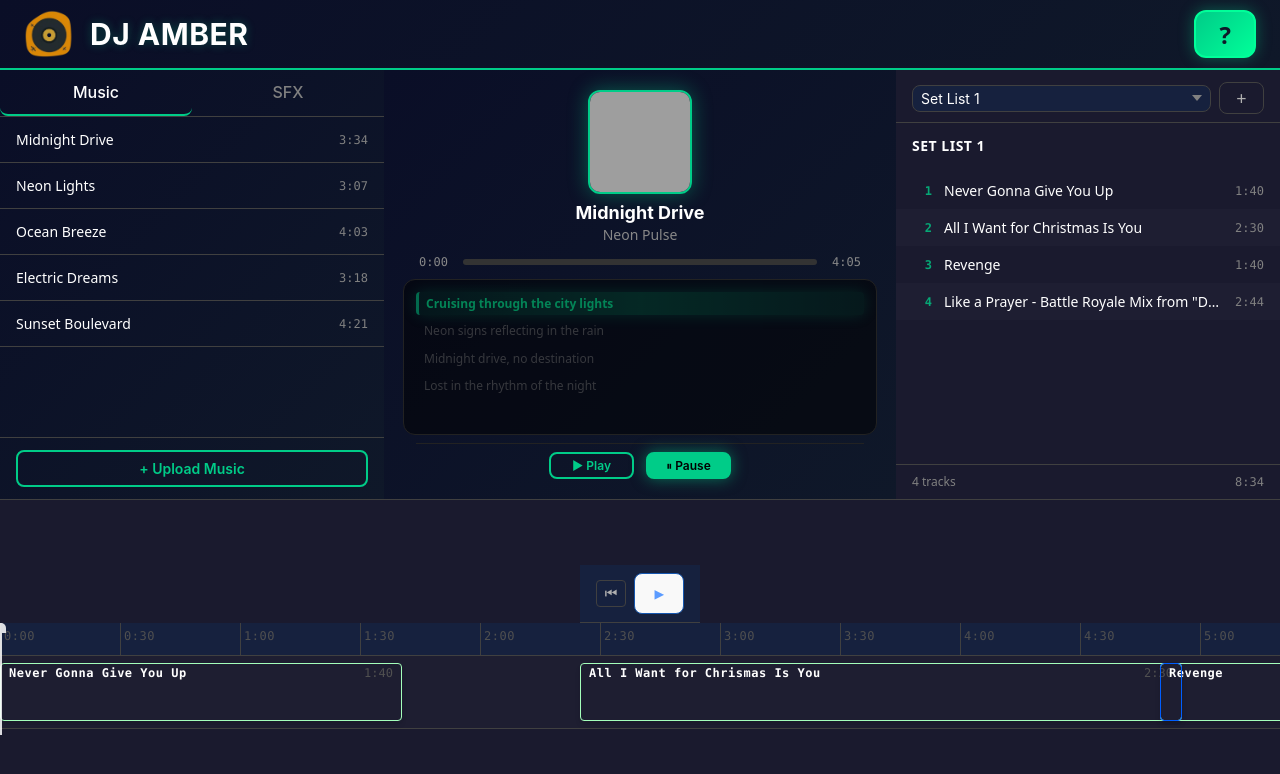
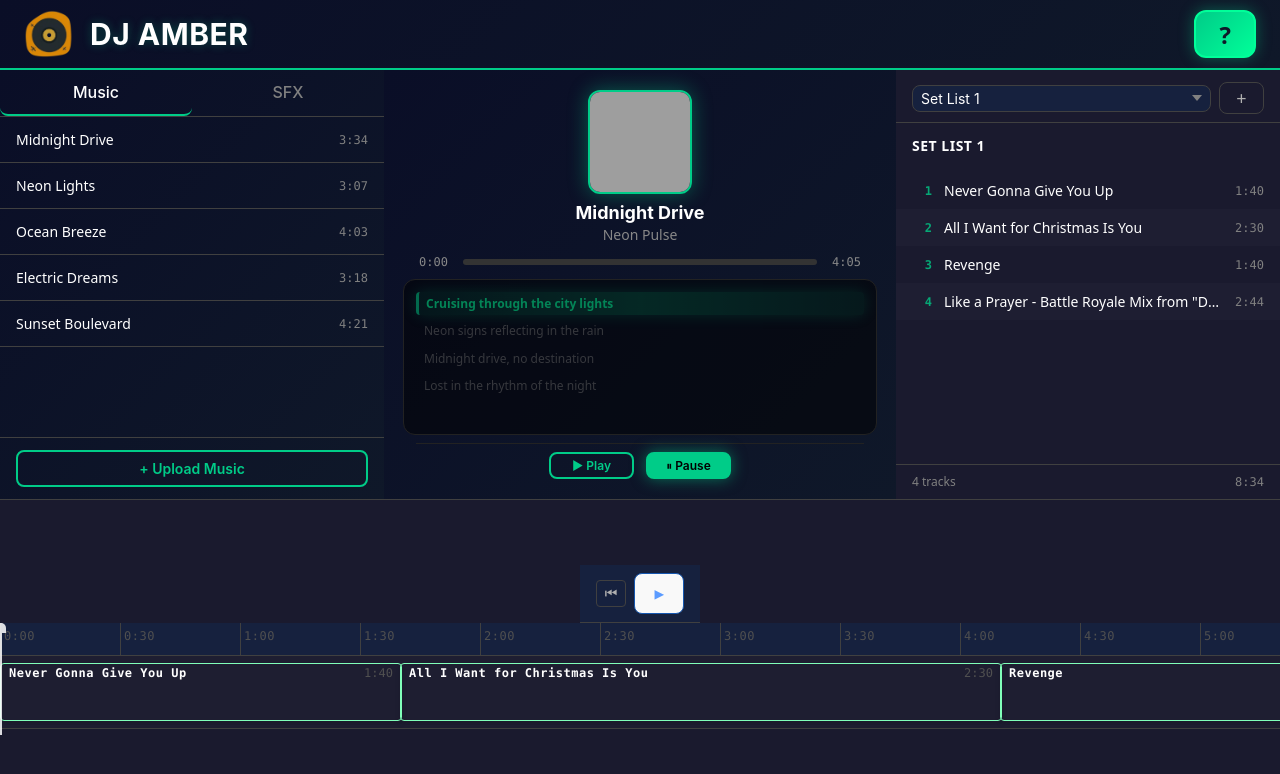
Before and after one commit to hashmapenjoyer/DJ-AMBER, a React (Vite) app: page / in a window 1280 px wide. Shown: the top 774 px of the page. Built offline with nearby package versions, Linux system fonts and the light colour scheme; grey boxes are pictures that could not be loaded.

Commit message:
First draft of timeline/engine integration

```diff
--- a/src/components/Timeline.tsx
+++ b/src/components/Timeline.tsx
@@ -1,133 +1,206 @@
 import { useState, useRef, useEffect, useCallback } from 'react';
 import '../styles/timeline.css';
 import { formatDuration } from '../../types/FormatDuration';
+import { useAudioEngine } from '../audio/UseAudioEngine';
 
-// Represents the data for the draggable audio blocks
-interface TimelineClip {
-  id: string;
-  name: string;
-  duration: number;
-  startTime: number;
-}
 
 // Constants
 const PX_PER_SEC = 4;
-const TOTAL_TIME = 900;
 const HEADER_HEIGHT = 32;
-const CLIP_HEIGHT = 32;
-const TIMELINE_WIDTH = TOTAL_TIME * PX_PER_SEC;
-const CANVAS_HEIGHT = HEADER_HEIGHT + CLIP_HEIGHT + 48;
+const CANVAS_HEIGHT = HEADER_HEIGHT + 32 + 48;
 
-const MOCK_CLIPS: TimelineClip[] = [
-  { id: '1', name: 'Never Gonna Give You Up', duration: 100, startTime: 0 },
-  { id: '2', name: 'All I Want for Chrismas Is You', duration: 150, startTime: 145 },
-  { id: '3', name: 'Revenge', duration: 100, startTime: 290 },
-];
+interface DragState {
+  entryId: string;
+  originalIndex: number;
+  grabOffsetPx: number;
+  currentLeftPx: number;
+}
 
 export default function Timeline() {
-  const [clips, setClips] = useState<TimelineClip[]>(MOCK_CLIPS);
-  const [playhead, setPlayhead] = useState(0);
-  const [isPlaying, setIsPlaying] = useState(false);
+  const { engine, transportState, timeline } = useAudioEngine();
 
   const scrollRef = useRef<HTMLDivElement>(null);
 
+  const totalTime = engine.getTotalDuration() || 900;
+  const TIMELINE_WIDTH = totalTime * PX_PER_SEC;
+
   // Timeline ticks
   const ticks: number[] = [];
-  for (let s = 0; s <= TOTAL_TIME; s += 30) ticks.push(s);
+  for (let s = 0; s <= totalTime; s += 30) ticks.push(s);
 
-  // "Playing"
-  const rafRef = useRef<number | null>(null);
-  const lastTsRef = useRef<number | null>(null);
+  // Playhead
+  const playheadRef = useRef<HTMLDivElement>(null);
 
+  // Code from Ben's docs
   useEffect(() => {
-    if (isPlaying) {
-      const tick = (ts: number) => {
-        if (lastTsRef.current !== null) {
-          const dt = (ts - lastTsRef.current) / 1000;
-          setPlayhead((p) => {
-            const next = p + dt;
-            if (next >= 900) {
-              setIsPlaying(false);
-              return 0;
-            } // TODO: THIS IS HARDCODED AND NEEDS TO BE FIXED
-            return next;
-          });
-        }
-        lastTsRef.current = ts;
-        rafRef.current = requestAnimationFrame(tick);
-      };
-      lastTsRef.current = null;
-      rafRef.current = requestAnimationFrame(tick);
+    if (transportState !== 'playing') return;
+    let rafId: number;
+    const tick = () => {
+      if (playheadRef.current) {
+        playheadRef.current.style.left = `${engine.getCurrentTime() * PX_PER_SEC}px`;
+      }
+      rafId = requestAnimationFrame(tick);
+    };
+    rafId = requestAnimationFrame(tick);
+    return () => cancelAnimationFrame(rafId);
+  }, [transportState, engine]);
+
+  // Playing / pausing
+  const handlePlayPause = useCallback(async () => {
+    if (transportState === 'playing') {
+      engine.pause();
     } else {
-      if (rafRef.current) cancelAnimationFrame(rafRef.current);
+      await engine.play();
     }
-    return () => {
-      if (rafRef.current) cancelAnimationFrame(rafRef.current);
-    };
-  }, [isPlaying]);
+  }, [transportState, engine]);
 
-  // Clip dragging
-  const dragState = useRef<{ clipId: string; offsetPx: number } | null>(null);
+  // Reset
+  const handleReturnToStart = useCallback(() => {
+    engine.seek(0);
+    if (playheadRef.current) playheadRef.current.style.left = '0px';
+  }, [engine]);
+
+
+  // dragOverride is React state so the clip re-renders while dragging.
+  const [dragOverride, setDragOverride] = useState<{ entryId: string; leftPx: number } | null>(
+    null,
+  );
+
+  // dragRef is a ref so mousemove/mouseup handlers always see current values
+  // without needing to be recreated on every render.
+  const dragRef = useRef<DragState | null>(null);
 
   const onClipMouseDown = useCallback(
-    (e: React.MouseEvent, clipId: string) => {
+    (e: React.MouseEvent, entryId: string) => {
       e.preventDefault();
       e.stopPropagation();
-      const clip = clips.find((c) => c.id === clipId)!;
+
+      const idx = timeline.findIndex((en) => en.entryId === entryId);
+      if (idx === -1) return;
+
+      const entry = timeline[idx];
       const scrollLeft = scrollRef.current?.scrollLeft ?? 0;
       const rectLeft = scrollRef.current?.getBoundingClientRect().left ?? 0;
-      const clickX = e.clientX - rectLeft + scrollLeft;
-      dragState.current = {
-        clipId,
-        offsetPx: clickX - clip.startTime * PX_PER_SEC,
+      const clickCanvasPx = e.clientX - rectLeft + scrollLeft;
+      const clipLeftPx = entry.absoluteStart * PX_PER_SEC;
+
+      dragRef.current = {
+        entryId,
+        originalIndex: idx,
+        grabOffsetPx: clickCanvasPx - clipLeftPx,
+        currentLeftPx: clipLeftPx,
       };
+
+      setDragOverride({ entryId, leftPx: clipLeftPx });
     },
-    [clips],
+    [timeline],
+  );
+
+  // Drop logic
+
+  // The engine owns playlist order and derives clip positions from that order
+  // plus any crossfade transition durations. It does NOT accept arbitrary
+  // absoluteStart values for music clips. So on drop we translate the pixel
+  // position into up to two engine operations:
+
+  // 1. reorderPlaylist(fromIdx, toIdx)  — if the clip moved past a neighbour
+  // 2. setTransition / removeTransition — based on overlap with neighbours
+
+  // Overlap in pixels / PX_PER_SEC = the crossfade duration in seconds.
+
+  const commitDrop = useCallback(
+    (drag: DragState) => {
+      const droppedStartSec = drag.currentLeftPx / PX_PER_SEC;
+      const draggedEntry = timeline[drag.originalIndex];
+      const clipDurationSec = draggedEntry.absoluteEnd - draggedEntry.absoluteStart;
+      const droppedCentreSec = droppedStartSec + clipDurationSec / 2;
+
+      // Resolve new playlist order
+      const withMids = timeline.map((en, idx) => ({
+        entryId: en.entryId,
+        idx,
+        midSec:
+          idx === drag.originalIndex
+            ? droppedCentreSec
+            : en.absoluteStart + (en.absoluteEnd - en.absoluteStart) / 2,
+      }));
+      withMids.sort((a, b) => a.midSec - b.midSec);
+      const newIndex = withMids.findIndex((o) => o.entryId === drag.entryId);
+
+      if (newIndex !== drag.originalIndex) {
+        engine.reorderPlaylist(drag.originalIndex, newIndex);
+      }
+
+      // Resolve transitions
+      const newTimeline = engine.getTimeline();
+      const newIdx = newTimeline.findIndex((en) => en.entryId === drag.entryId);
+      if (newIdx === -1) return;
+
+      const dragged = newTimeline[newIdx];
+      const leftNeighbour = newIdx > 0 ? newTimeline[newIdx - 1] : null;
+      const rightNeighbour = newIdx < newTimeline.length - 1 ? newTimeline[newIdx + 1] : null;
+
+      // Left overlap: user dragged this clip to start before the left neighbour ends.
+      if (leftNeighbour) {
+        const overlapSec = leftNeighbour.absoluteEnd - droppedStartSec;
+        if (overlapSec > 0.1) {
+          engine.setTransition(leftNeighbour.entryId, dragged.entryId, overlapSec);
+        } else {
+          engine.removeTransition(leftNeighbour.entryId, dragged.entryId);
+        }
+      }
+
+      // Right overlap: handle the case where the dragged clip extends into the right neignbor
+      if (rightNeighbour) {
+        const overlapSec = (droppedStartSec + clipDurationSec) - rightNeighbour.absoluteStart;
+        if (overlapSec > 0.1) {
+          engine.setTransition(dragged.entryId, rightNeighbour.entryId, overlapSec);
+        } else {
+          engine.removeTransition(dragged.entryId, rightNeighbour.entryId);
+        }
+      }
+    },
+    [engine, timeline],
   );
 
   useEffect(() => {
     const onMouseMove = (e: MouseEvent) => {
-      if (!dragState.current || !scrollRef.current) return;
-      const currentDrag = dragState.current;
+      if (!dragRef.current || !scrollRef.current) return;
       const scrollLeft = scrollRef.current.scrollLeft;
       const rectLeft = scrollRef.current.getBoundingClientRect().left;
-      const rawX = e.clientX - rectLeft + scrollLeft;
-      const newStart = Math.max(0, (rawX - currentDrag.offsetPx) / PX_PER_SEC);
-      setClips((prev) =>
-        prev.map((c) => (c.id === currentDrag!.clipId ? { ...c, startTime: newStart } : c)),
-      );
+      const canvasPx = e.clientX - rectLeft + scrollLeft;
+      const newLeftPx = Math.max(0, canvasPx - dragRef.current.grabOffsetPx);
+
+      dragRef.current.currentLeftPx = newLeftPx;
+      setDragOverride({ entryId: dragRef.current.entryId, leftPx: newLeftPx });
     };
+
     const onMouseUp = () => {
-      dragState.current = null;
+      if (!dragRef.current) return;
+      commitDrop(dragRef.current);
+      dragRef.current = null;
+      setDragOverride(null);
     };
+
     window.addEventListener('mousemove', onMouseMove);
     window.addEventListener('mouseup', onMouseUp);
     return () => {
       window.removeEventListener('mousemove', onMouseMove);
       window.removeEventListener('mouseup', onMouseUp);
     };
-  }, []);
+  }, [commitDrop]);
 
-  // Detecting overlaps
-  const overlaps: { start: number; end: number }[] = [];
-  for (let i = 0; i < clips.length; i++) {
-    for (let j = i + 1; j < clips.length; j++) {
-      const a = clips[i], b = clips[j];
-      const oStart = Math.max(a.startTime, b.startTime);
-      const oEnd   = Math.min(a.startTime + a.duration, b.startTime + b.duration);
-      if (oEnd > oStart) overlaps.push({ start: oStart, end: oEnd });
-    }
-  }
+  const isPlaying = transportState === 'playing';
 
   return (
     <div className="timeline">
-      {/* Header/Controls */}
+      {/* Header / Controls */}
       <div className="timeline_header">
         <div className="timeline_controls">
-          <button className="timeline_btn" title="Return to start" onClick={() => setPlayhead(0)}>
+          <button className="timeline_btn" title="Return to start" onClick={handleReturnToStart}>
             ⏮
           </button>
-          <button className="timeline_play_btn" onClick={() => setIsPlaying((p) => !p)}>
+          <button className="timeline_play_btn" onClick={handlePlayPause}>
             {isPlaying ? '⏸' : '▶'}
           </button>
         </div>
@@ -148,42 +221,54 @@ export default function Timeline() {
           {/* Lane background */}
           <div className="timeline_lane" style={{ top: HEADER_HEIGHT, width: TIMELINE_WIDTH }} />
 
-          {/* Overlaps */}
-          {overlaps.map((ov, idx) => {
+          {/* Clips */}
+          {timeline.map((entry, idx) => {
+            const isDragging = dragOverride?.entryId === entry.entryId;
+
+            // During a drag, show the clip at the dragged position.
+            // All other clips stay at their engine-computed positions.
+            const leftPx = isDragging
+              ? dragOverride!.leftPx
+              : entry.absoluteStart * PX_PER_SEC;
+            const widthPx = (entry.absoluteEnd - entry.absoluteStart) * PX_PER_SEC;
+            const clipDuration = entry.absoluteEnd - entry.absoluteStart;
+
+            let crossfadeWidthPx = 0;
+            if (idx > 0) {
+              const leftNeighbour = timeline[idx - 1];
+              // If the left neighbour is also being dragged (shouldn't happen, but shit happens lol)
+              const neighbourRightPx =
+                dragOverride?.entryId === leftNeighbour.entryId
+                  ? dragOverride!.leftPx +
+                    (leftNeighbour.absoluteEnd - leftNeighbour.absoluteStart) * PX_PER_SEC
+                  : leftNeighbour.absoluteEnd * PX_PER_SEC;
+              crossfadeWidthPx = Math.max(0, neighbourRightPx - leftPx);
+            }
+
             return (
               <div
-                className="timeline_overlap"
-                key={idx}
+                className={`timeline_clip${isDragging ? ' timeline_clip--dragging' : ''}`}
+                key={entry.entryId}
+                onMouseDown={(e) => onClipMouseDown(e, entry.entryId)}
                 style={{
-                  borderColor: '#005eff',
-                  left:   ov.start * PX_PER_SEC,
-                  width:  (ov.end - ov.start) * PX_PER_SEC,
-                  top:    HEADER_HEIGHT + 8,
-                  height: 56,
-                }}
-              />
-            );
-          })}
-
-          {/* Clips */}
-          {clips.map((clip, idx) => {
-            return (
-              <div
-                className="timeline_clip"
-                key={clip.id}
-                onMouseDown={(e) => onClipMouseDown(e, clip.id)}
-                style={{
-                  left: clip.startTime * PX_PER_SEC,
+                  left: leftPx,
                   top: HEADER_HEIGHT + 8,
-                  width: clip.duration * PX_PER_SEC,
-                  borderColor: '#a4ffbb',
-                  zIndex: 5 + idx,
+                  width: widthPx,
+                  zIndex: isDragging ? 100 : 5 + idx,
+                  cursor: isDragging ? 'grabbing' : 'grab',
                 }}
               >
-                {/* Label */}
+                {/* Drawing Overlap */}
+                {crossfadeWidthPx > 0 && (
+                  <div
+                    className="timeline_clip_crossfade"
+                    style={{ width: crossfadeWidthPx, height: CANVAS_HEIGHT}}
+                    title={`Crossfade: ${formatDuration(crossfadeWidthPx / PX_PER_SEC)}`}
+                  />
+                )}
                 <div className="timeline_clip_label">
-                  <span className="timeline_clip_name">{clip.name}</span>
-                  <span className="timeline_clip_duration">{formatDuration(clip.duration)}</span>
+                  <span className="timeline_clip_name">{entry.title}</span>
+                  <span className="timeline_clip_duration">{formatDuration(clipDuration)}</span>
                 </div>
               </div>
             );
@@ -191,11 +276,9 @@ export default function Timeline() {
 
           {/* Playhead */}
           <div
+            ref={playheadRef}
             className="timeline_playhead"
-            style={{
-              left: playhead * PX_PER_SEC,
-              height: CANVAS_HEIGHT,
-            }}
+            style={{ left: 0, height: CANVAS_HEIGHT }}
           >
             <div className="timeline_playhead_handle" />
           </div>
--- a/src/styles/timeline.css
+++ b/src/styles/timeline.css
@@ -106,6 +106,21 @@
   height: 56px;
   border: 1px solid;
   border-radius: var(--br-sm);
+  border-color: rgb(128, 255, 185);
+  cursor: grab;
+  overflow: hidden;
+  display: flex;
+  flex-direction: column;
+  box-shadow: var(--shadow-md);
+  transition: box-shadow var(--transition-fast);
+}
+
+.timeline_clip--dragging {
+  position: absolute;
+  height: 56px;
+  border: 1px solid;
+  border-radius: var(--br-sm);
+  border-color: rgb(0, 255, 115);
   cursor: grab;
   overflow: hidden;
   display: flex;
@@ -158,10 +173,11 @@
   margin-left: -4px;
 }
 
-.timeline_overlap {
+.timeline_clip_crossfade {
   position: absolute;
   background-color: var(--timeline-overlap-bg);
   border: 1px solid;
   border-radius: var(--br-sm);
+  border-color: rgb(99, 93, 187);
   z-index: 10;
 }
```
